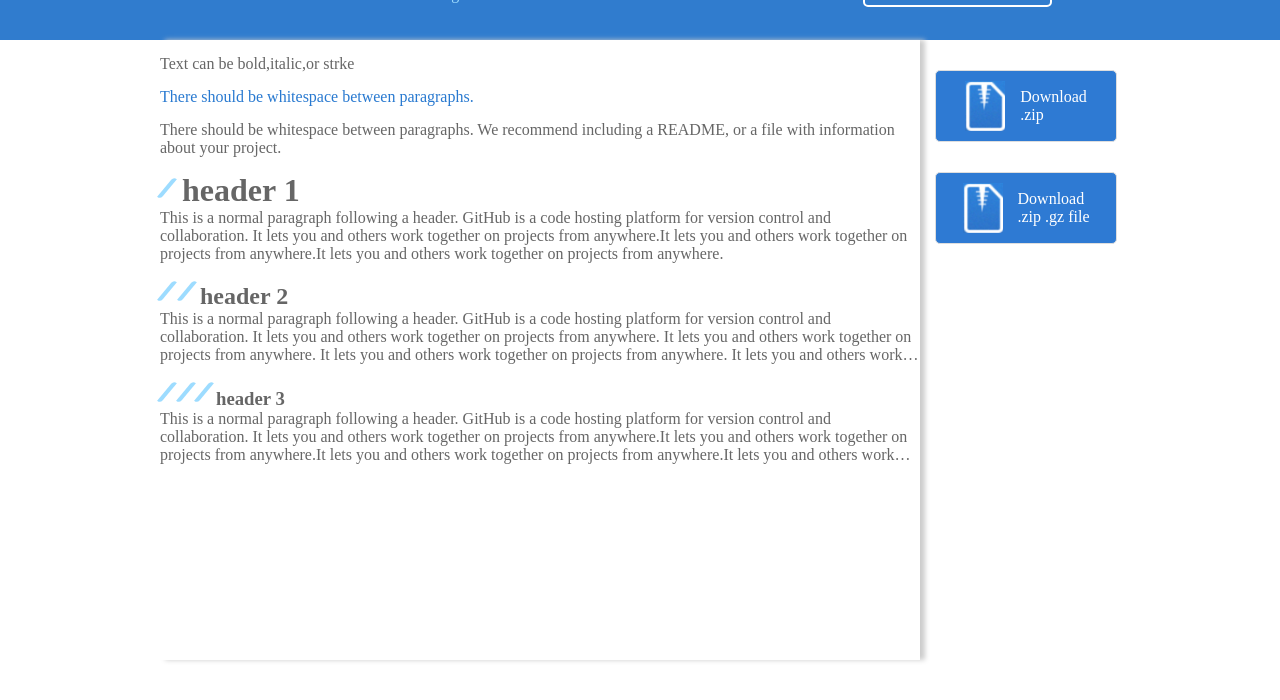
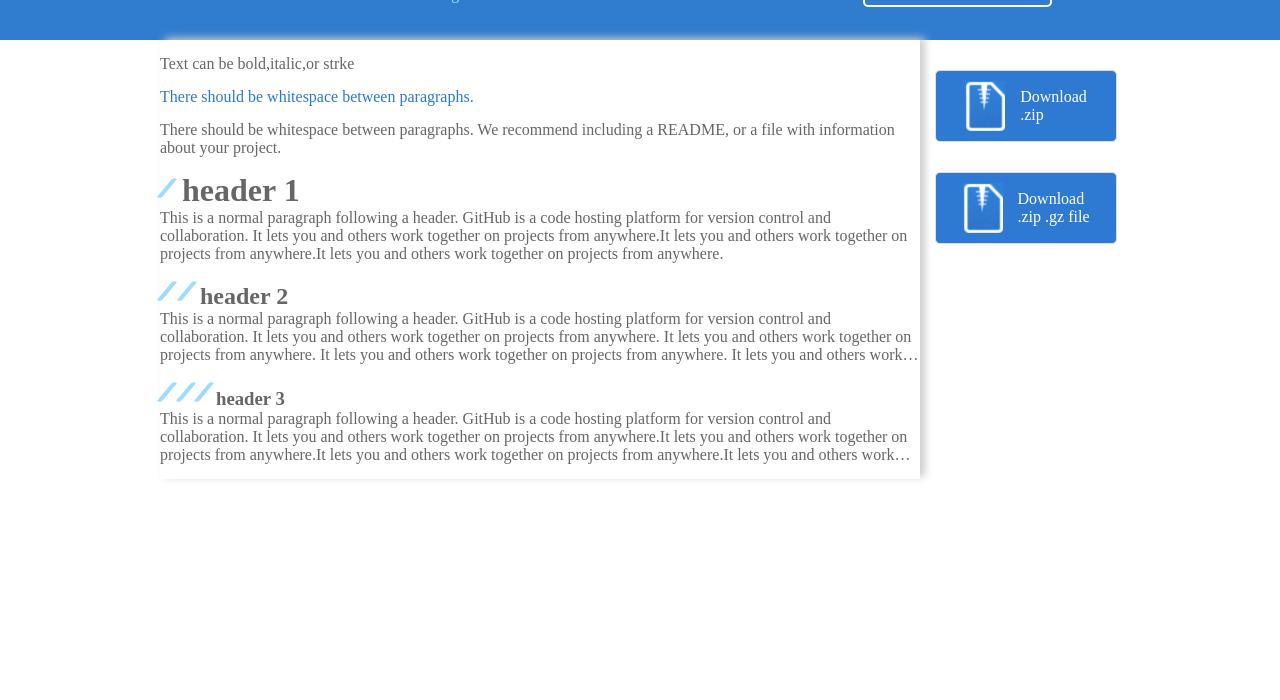
Before and after one commit to lijiaxuannn/lijiaxuan.github.io, a plain HTML site: page home.html in a window 1280 px wide. Shown: the part 100-800 px from the top of the page. Drawn offline with Linux system fonts and the light colour scheme.

Commit message:
修改了文件

```diff
--- a/css/home.css
+++ b/css/home.css
@@ -35,8 +35,7 @@ body,div,h1,h2,h3,h4,h5{
 }
 .main-left{
     width: 760px;
-    height: 620px;
-    box-shadow: 5px 0px 5px #ccc;
+    box-shadow: 5px -2px 8px #ccc;
 }
 .main-right{
     width: 200px;
```
